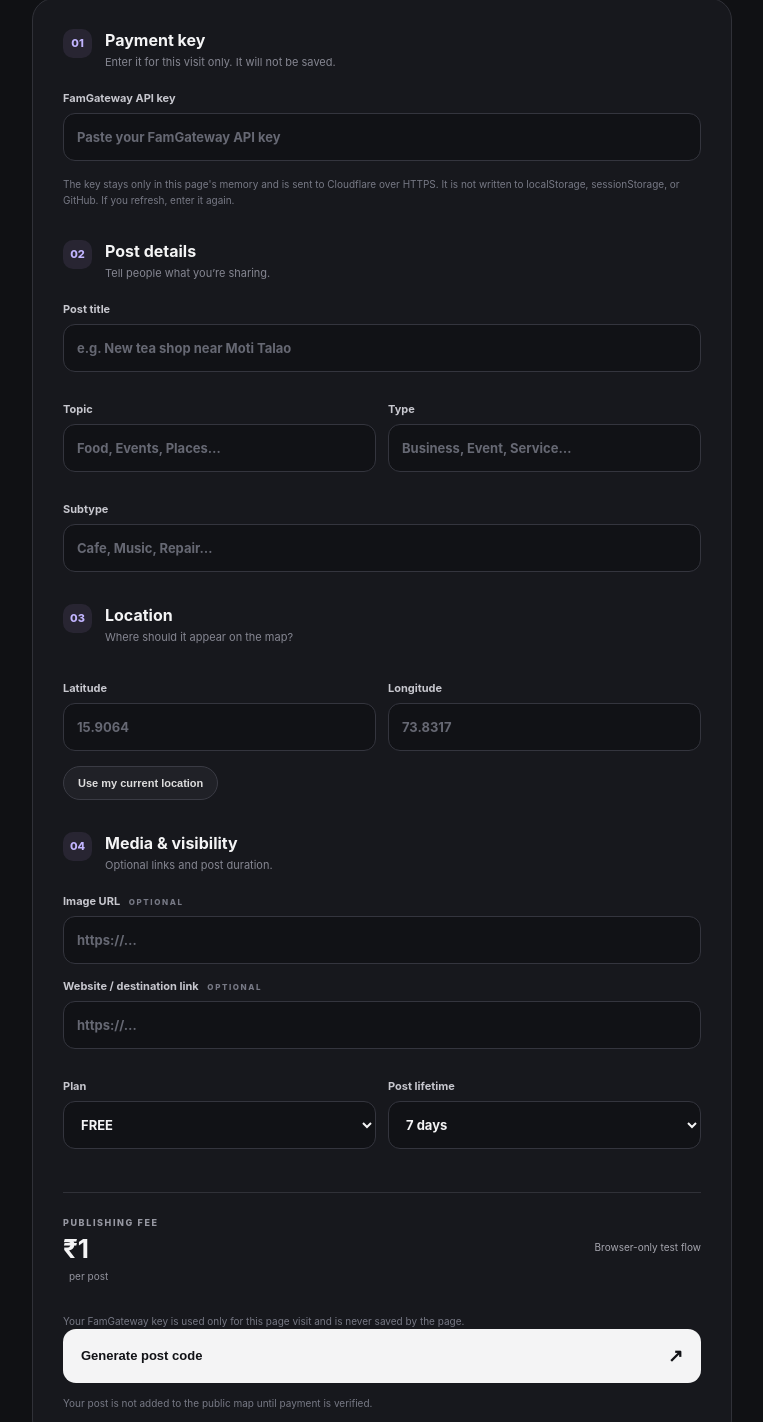
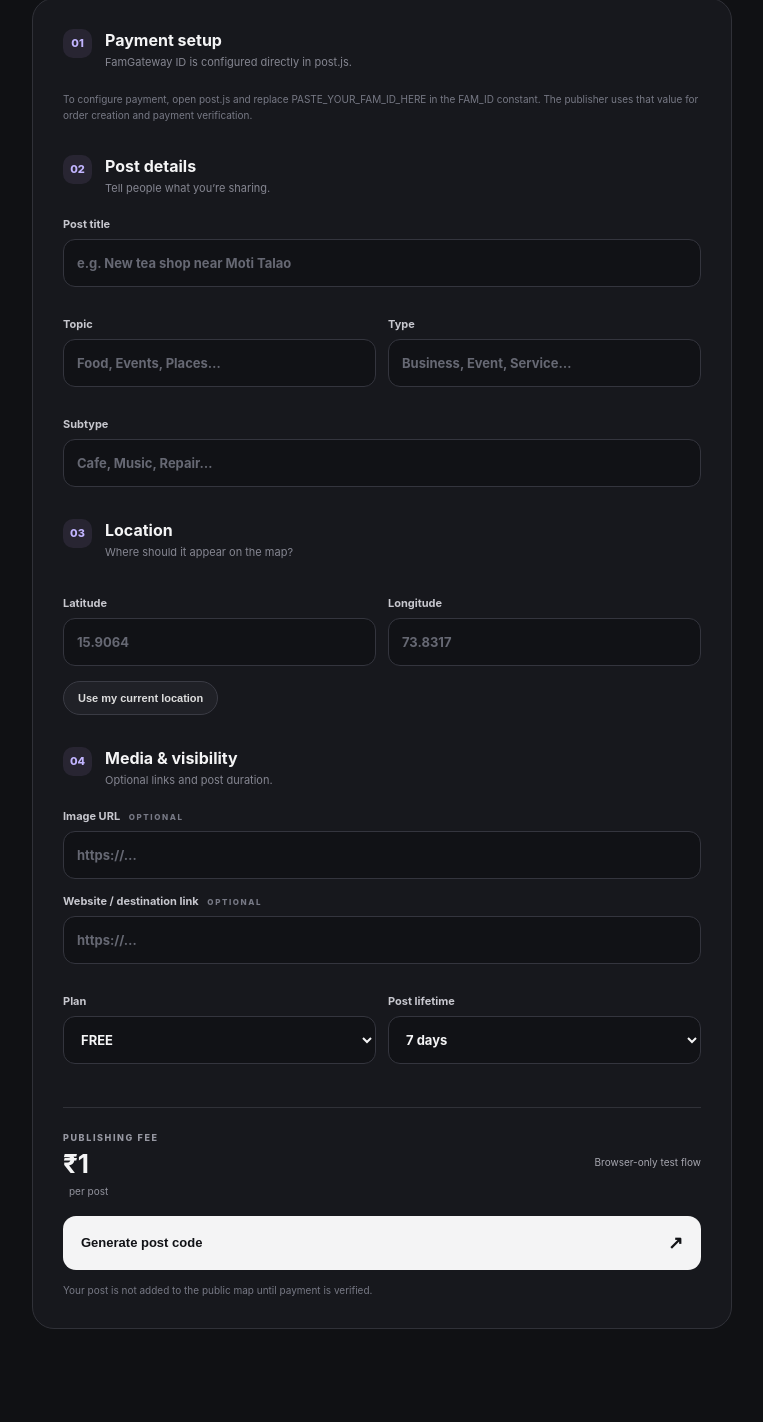
Before and after one commit to Gitoldor/Sexpreets, a plain HTML site: page post.html in a window 1280 px wide. Shown: the part 461-1883 px from the top of the page, without its empty margins (258-1021 px from the left). Drawn offline with Linux system fonts and the light colour scheme.

Commit message:
Show code-based FamGateway ID setup instructions

```diff
--- a/post.html
+++ b/post.html
@@ -17,9 +17,8 @@
       <p class="sub">Fill in the details. We’ll generate a unique post code, take you to payment, and publish only after payment is confirmed.</p>
     </section>
     <form id="post-form" class="form-card">
-      <div class="section-title"><span>01</span><div><h2>Payment key</h2><p>Enter it for this visit only. It will not be saved.</p></div></div>
-      <label>FamGateway API key<input id="famgateway-key" type="password" autocomplete="off" autocapitalize="none" spellcheck="false" placeholder="Paste your FamGateway API key" required></label>
-      <p class="fine-print">The key stays only in this page's memory and is sent to Cloudflare over HTTPS. It is not written to localStorage, sessionStorage, or GitHub. If you refresh, enter it again.</p>
+      <div class="section-title"><span>01</span><div><h2>Payment setup</h2><p>FamGateway ID is configured directly in post.js.</p></div></div>
+      <p class="fine-print">To configure payment, open post.js and replace PASTE_YOUR_FAM_ID_HERE in the FAM_ID constant. The publisher uses that value for order creation and payment verification.</p>
       <div class="section-title second"><span>02</span><div><h2>Post details</h2><p>Tell people what you’re sharing.</p></div></div>
       <label>Post title<input name="title" maxlength="100" placeholder="e.g. New tea shop near Moti Talao" required></label>
       <div class="two-col">
@@ -41,7 +40,6 @@
         <label>Post lifetime<select name="plan2"><option value="7D">7 days</option><option value="14D">14 days</option><option value="30D">30 days</option></select></label>
       </div>
       <div class="price-row"><div><span class="price-label">PUBLISHING FEE</span><strong>₹1</strong><small>per post</small></div><span class="secure-note">Browser-only test flow</span></div>
-      <p class="fine-print">Your FamGateway key is used only for this page visit and is never saved by the page.</p>
       <button class="submit-button" id="submit-button" type="submit">Generate post code <span>↗</span></button>
       <p class="fine-print">Your post is not added to the public map until payment is verified.</p>
     </form>
```
